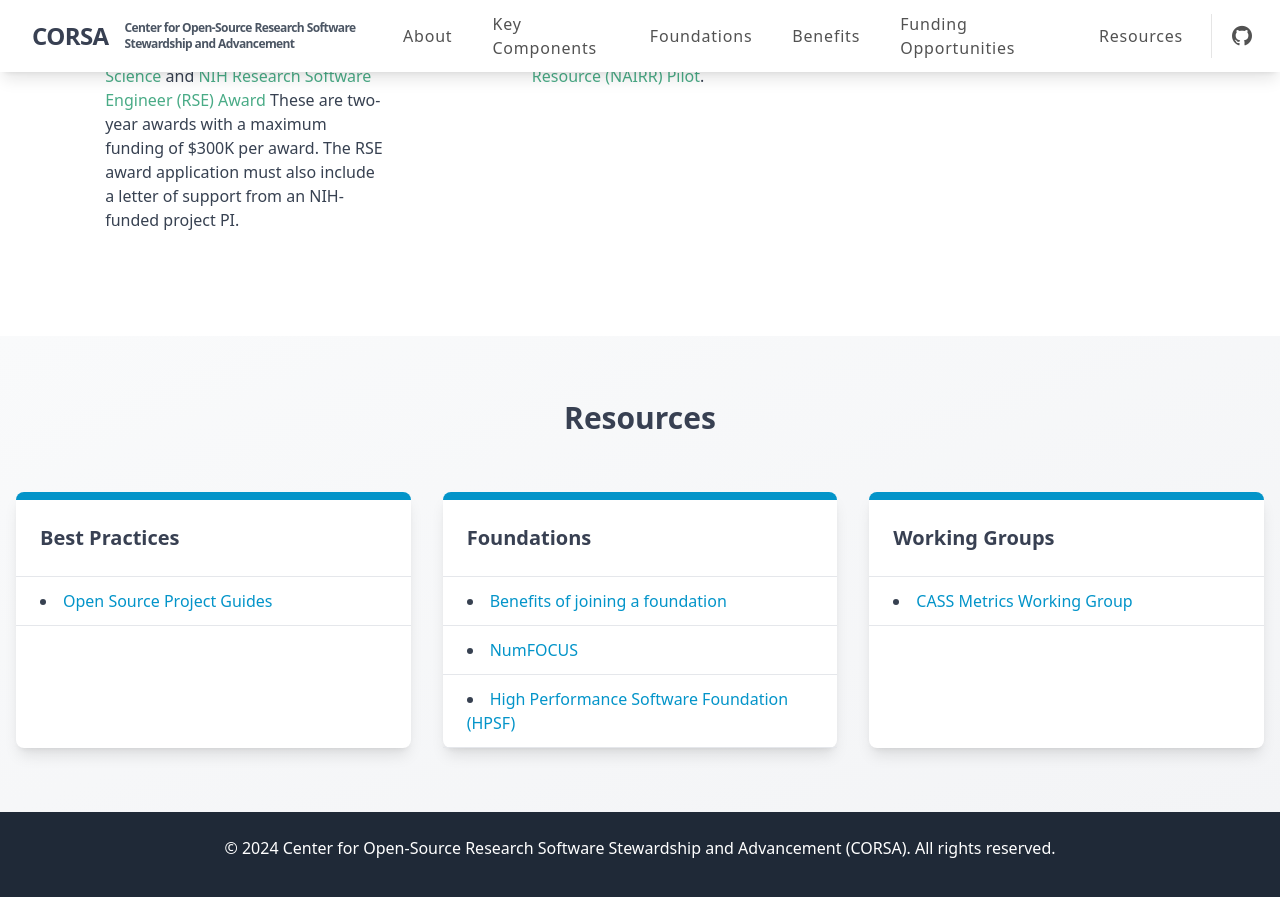
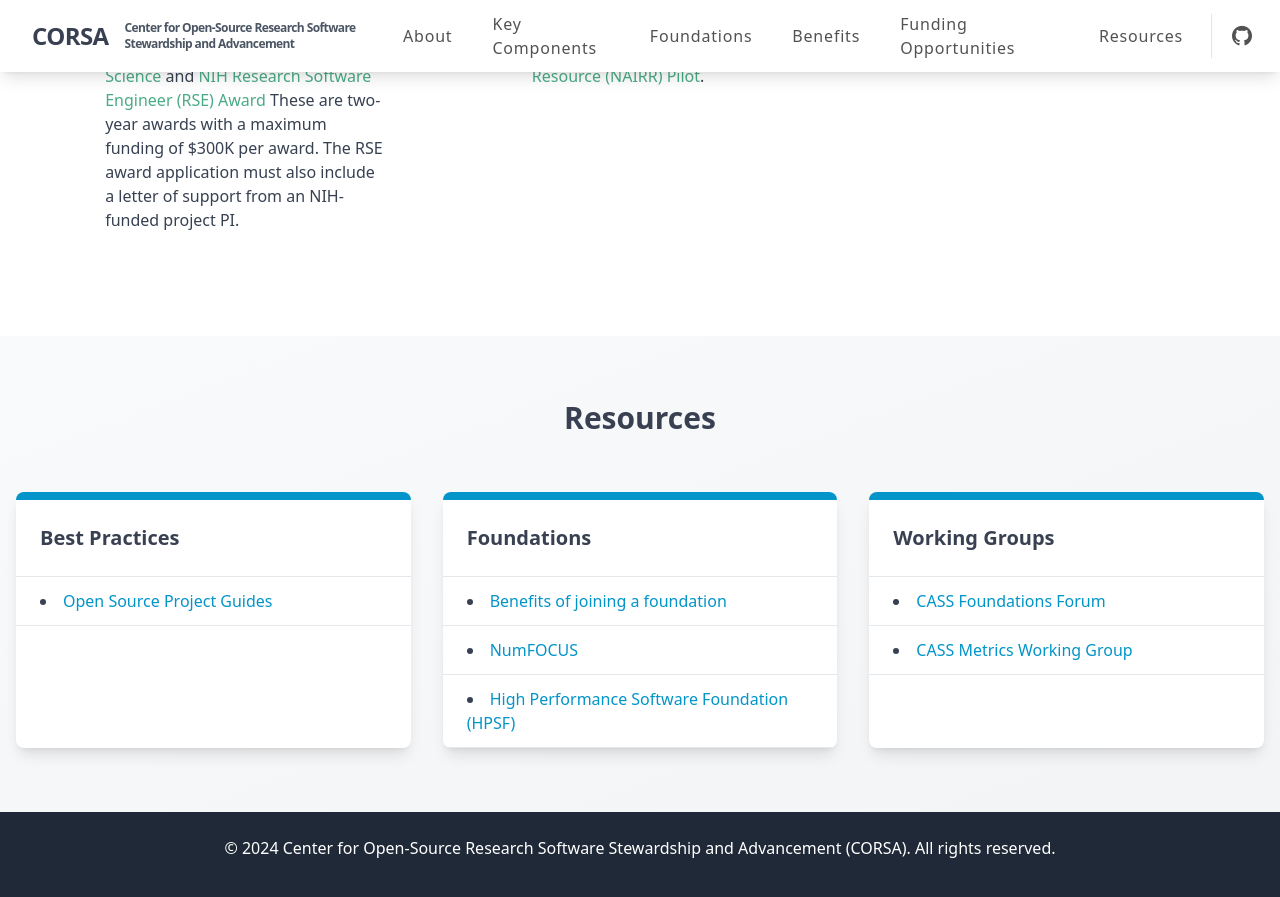
Before and after one commit to corsa-center/corsa-center.github.io, a Jekyll site: the page built from docs/index.html, in a window 1280 px wide and 900 px high, scrolled down 3139 px. Shown: the top 897 px of the window. Built offline with Jekyll 4.4.1, drawn with Linux system fonts in a browser that asks for light colours; nearby versions of some CDN libraries.

Commit message:
Add foundations forum

```diff
--- a/docs/index.html
+++ b/docs/index.html
@@ -109,6 +109,9 @@ resource_types:
         internal_url: true
   - title: Working Groups
     resource_list:
+      - title: CASS Foundations Forum
+        url: /meetings/foundations-wg.html
+        internal_url: true
       - title: CASS Metrics Working Group
         url: /meetings/metrics-wg.html
         internal_url: true
```
